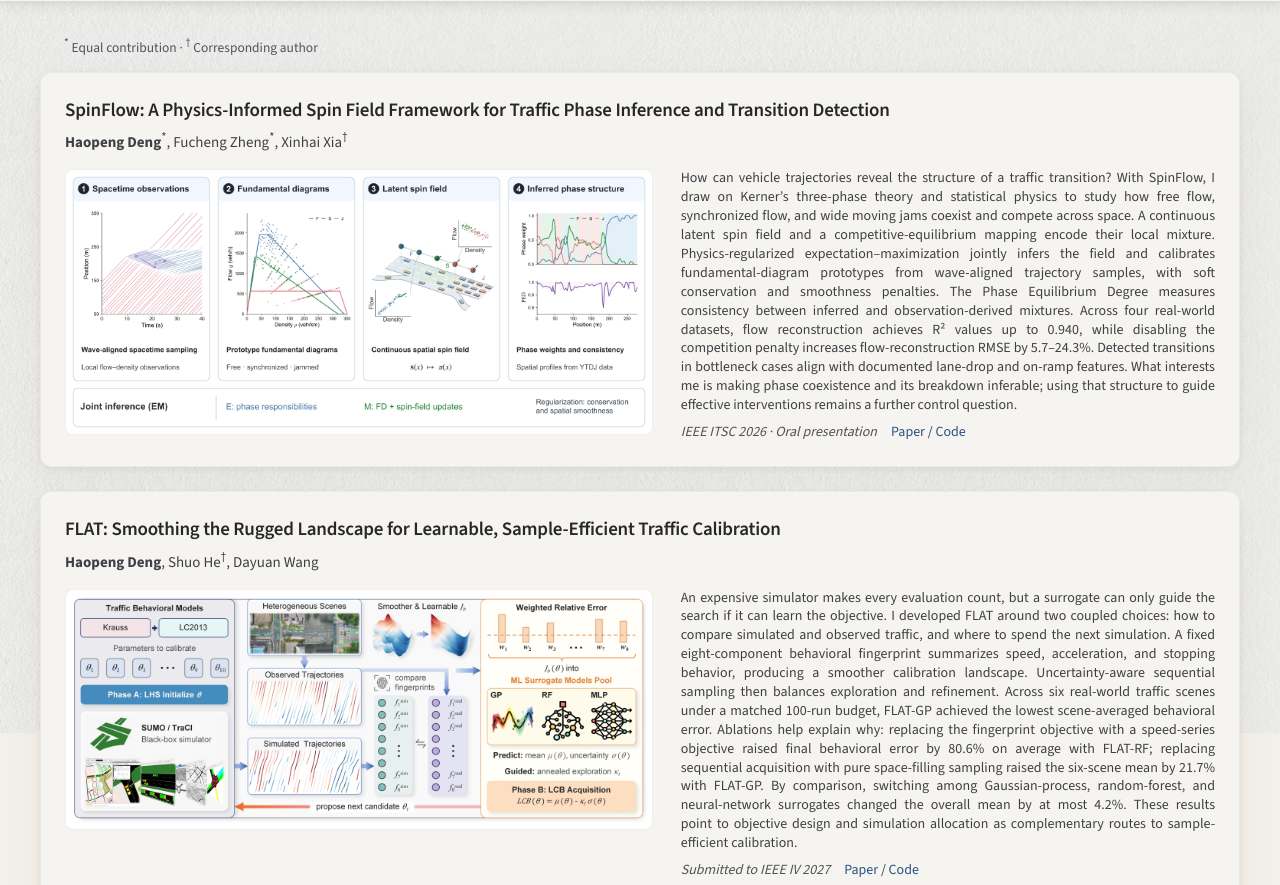
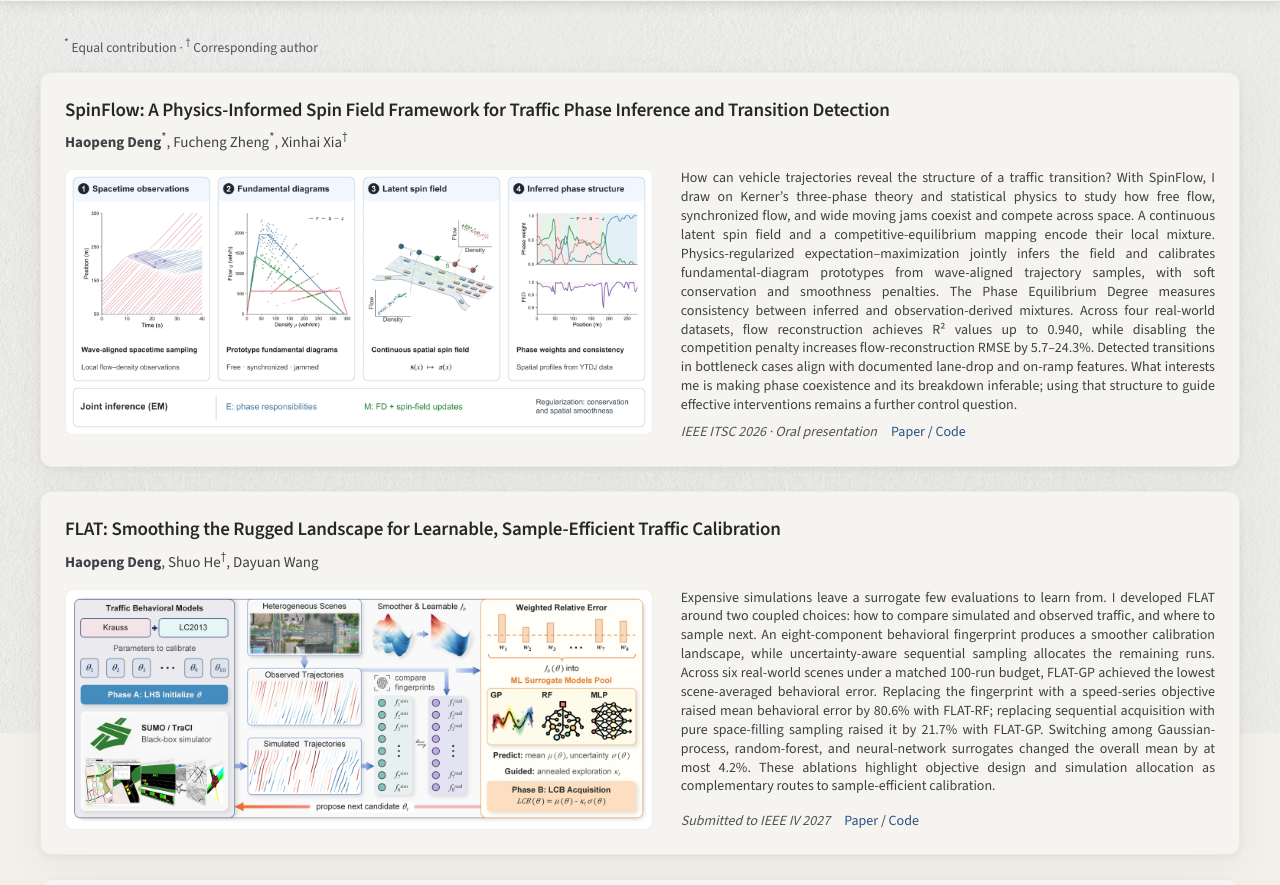
Before and after one commit to QianyHP/QianyHP.github.io, a plain HTML site: page research.html in a window 1280 px wide. Shown: the part 67-952 px from the top of the page. Drawn offline with nearby package versions, Linux system fonts and the light colour scheme.

Commit message:
Tighten FLAT research description

```diff
--- a/research.html
+++ b/research.html
@@ -76,7 +76,7 @@
                         <a href="images/research-flat-v1.webp" target="_blank" aria-label="Open FLAT framework at full size"><img title="An eight-component behavioral fingerprint reshapes the objective; sequential surrogate-guided acquisition allocates the remaining simulation budget." loading="lazy" src="images/research-flat-v1.webp" alt="An eight-component behavioral fingerprint reshapes the objective; sequential surrogate-guided acquisition allocates the remaining simulation budget." decoding="async"></a>
                     </figure>
             <div class="research-copy">
-                <p class="research-description text-justify">An expensive simulator makes every evaluation count, but a surrogate can only guide the search if it can learn the objective. I developed FLAT around two coupled choices: how to compare simulated and observed traffic, and where to spend the next simulation. A fixed eight-component behavioral fingerprint summarizes speed, acceleration, and stopping behavior, producing a smoother calibration landscape. Uncertainty-aware sequential sampling then balances exploration and refinement. Across six real-world traffic scenes under a matched 100-run budget, FLAT-GP achieved the lowest scene-averaged behavioral error. Ablations help explain why: replacing the fingerprint objective with a speed-series objective raised final behavioral error by 80.6% on average with FLAT-RF; replacing sequential acquisition with pure space-filling sampling raised the six-scene mean by 21.7% with FLAT-GP. By comparison, switching among Gaussian-process, random-forest, and neural-network surrogates changed the overall mean by at most 4.2%. These results point to objective design and simulation allocation as complementary routes to sample-efficient calibration.</p>
+                <p class="research-description text-justify">Expensive simulations leave a surrogate few evaluations to learn from. I developed FLAT around two coupled choices: how to compare simulated and observed traffic, and where to sample next. An eight-component behavioral fingerprint produces a smoother calibration landscape, while uncertainty-aware sequential sampling allocates the remaining runs. Across six real-world scenes under a matched 100-run budget, FLAT-GP achieved the lowest scene-averaged behavioral error. Replacing the fingerprint with a speed-series objective raised mean behavioral error by 80.6% with FLAT-RF; replacing sequential acquisition with pure space-filling sampling raised it by 21.7% with FLAT-GP. Switching among Gaussian-process, random-forest, and neural-network surrogates changed the overall mean by at most 4.2%. These ablations highlight objective design and simulation allocation as complementary routes to sample-efficient calibration.</p>
                 <div class="research-publication">
                     <p class="research-status"><em>Submitted to IEEE IV 2027</em></p>
                     <p class="research-links"><a href="https://arxiv.org/abs/2610.04337" target="_blank" rel="noopener noreferrer">Paper</a> / <a href="https://github.com/QianyHP/FLAT-calibration" target="_blank" rel="noopener noreferrer">Code</a></p>
```
